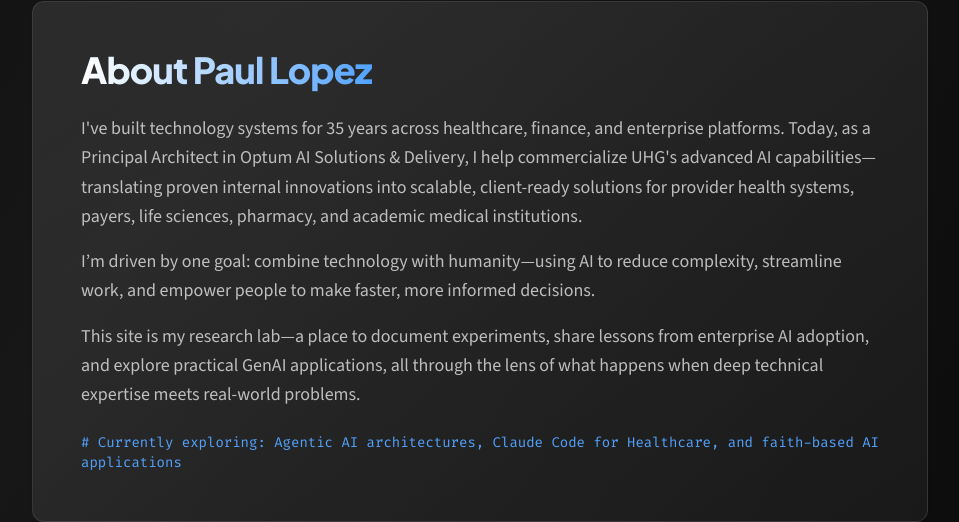
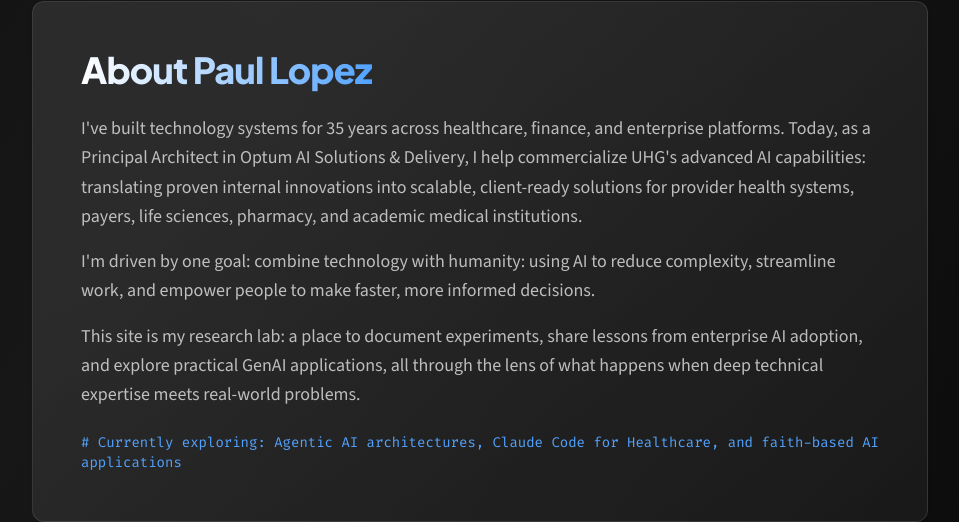
Before and after one commit to paullopez-ai/paullopez-landing, a Next.js app: page / in a window 1280 px wide. Shown: the part 1312-1834 px from the top of the page, without its empty margins (160-1119 px from the left). Built offline with nearby package versions, Linux system fonts and the light colour scheme.

Commit message:
Replace em dashes with colons in About section

```diff
--- a/src/app/page.tsx
+++ b/src/app/page.tsx
@@ -294,13 +294,13 @@
                   </GradientHeading>
                   <div className="space-y-4 text-lg leading-relaxed text-white/70">
                     <p>
-                      I've built technology systems for 35 years across healthcare, finance, and enterprise platforms. Today, as a Principal Architect in Optum AI Solutions & Delivery, I help commercialize UHG's advanced AI capabilities—translating proven internal innovations into scalable, client-ready solutions for provider health systems, payers, life sciences, pharmacy, and academic medical institutions.
+                      I've built technology systems for 35 years across healthcare, finance, and enterprise platforms. Today, as a Principal Architect in Optum AI Solutions & Delivery, I help commercialize UHG's advanced AI capabilities: translating proven internal innovations into scalable, client-ready solutions for provider health systems, payers, life sciences, pharmacy, and academic medical institutions.
                     </p>
                     <p>
-                    I’m driven by one goal: combine technology with humanity—using AI to reduce complexity, streamline work, and empower people to make faster, more informed decisions.
+                    I'm driven by one goal: combine technology with humanity: using AI to reduce complexity, streamline work, and empower people to make faster, more informed decisions.
                     </p>
                     <p>
-                    This site is my research lab—a place to document experiments, share lessons from enterprise AI adoption, and explore practical GenAI applications, all through the lens of what happens when deep technical expertise meets real-world problems.
+                    This site is my research lab: a place to document experiments, share lessons from enterprise AI adoption, and explore practical GenAI applications, all through the lens of what happens when deep technical expertise meets real-world problems.
 
                     </p>
                     <div className="mt-6 font-mono text-sm text-blue-400">
```
